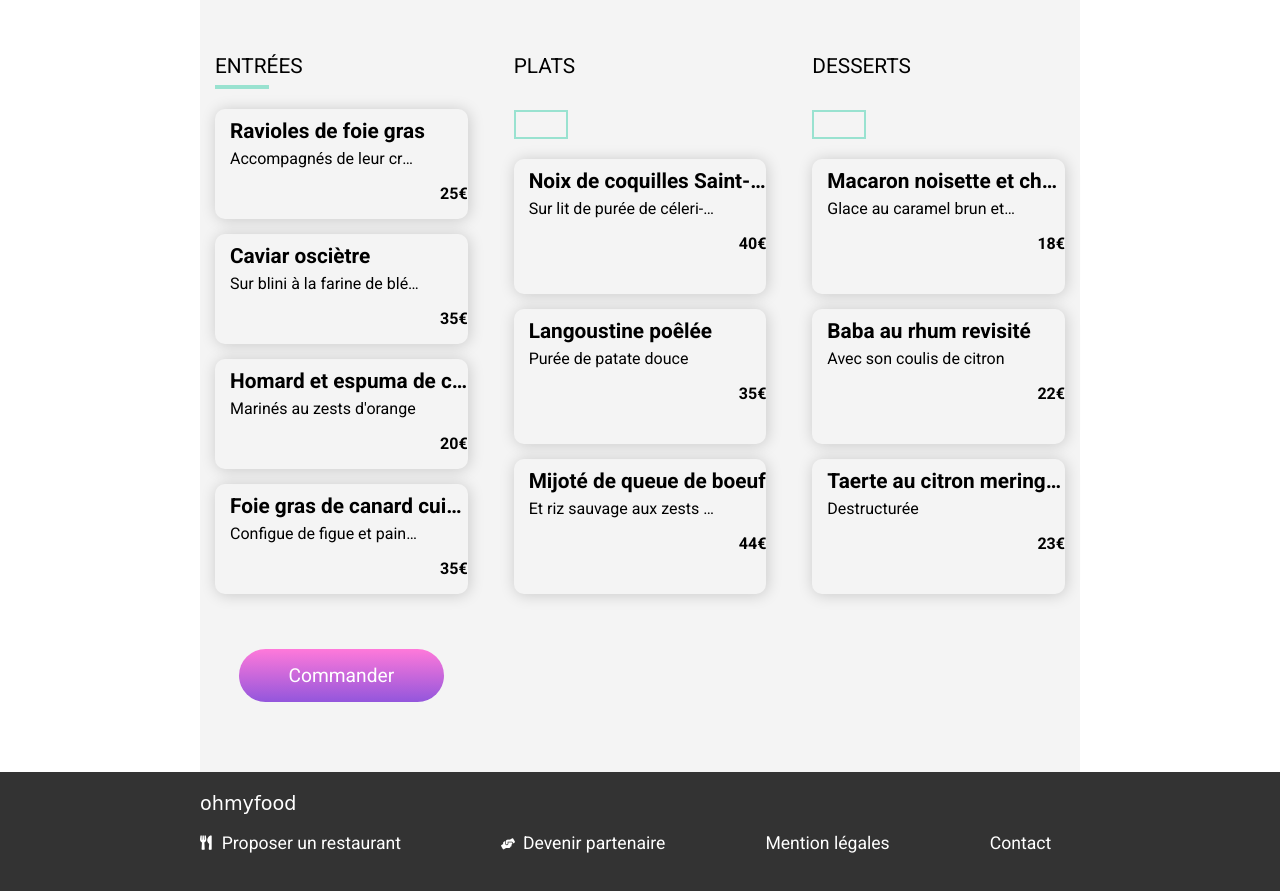
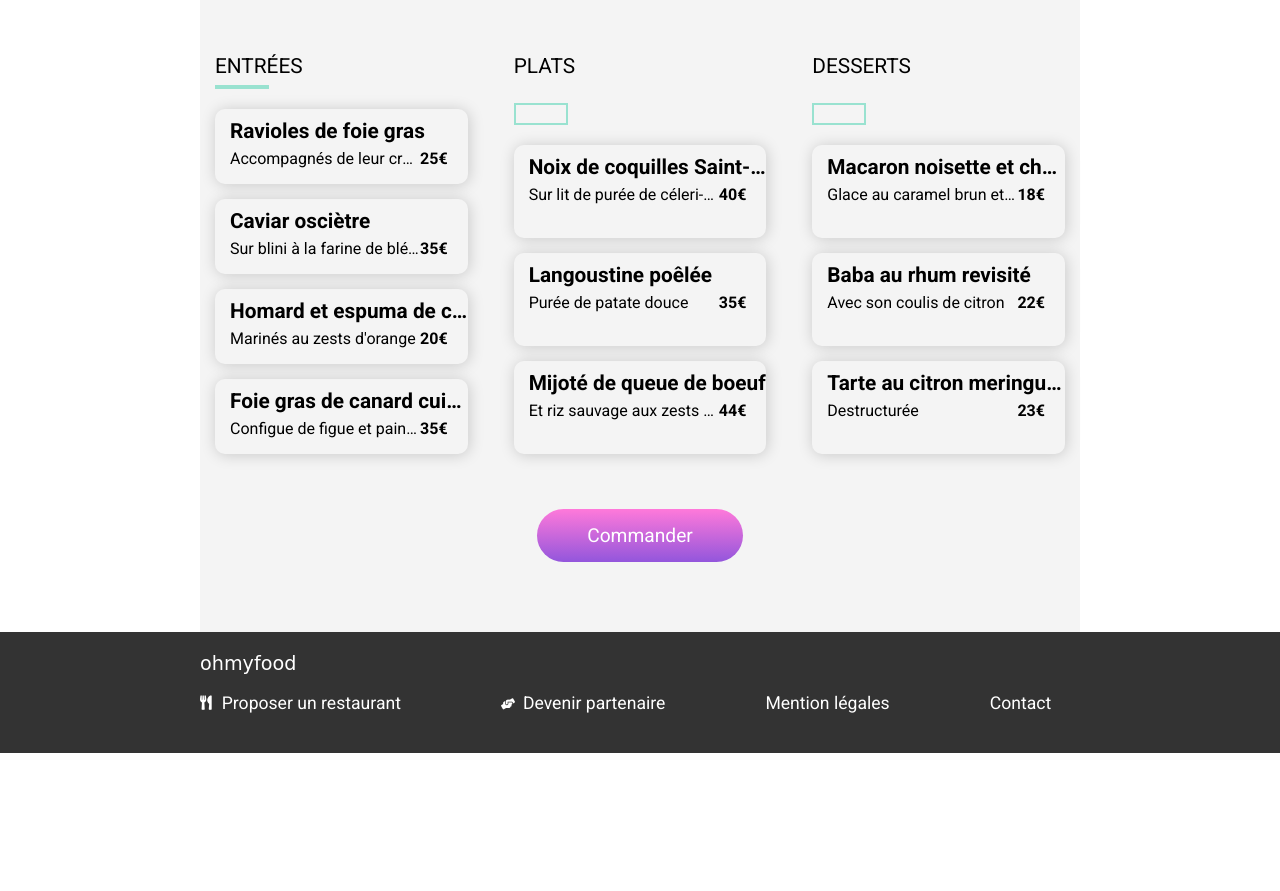
Before and after one commit to Jimmy-Postil/JimmyPostil_3_07012021, a website: page la_note_enchantée.html in a window 1280 px wide. Shown: the part 591-1482 px from the top of the page. After the commit the page ends 1344 px from the top, so only its background shows below. Drawn offline with Linux system fonts and the light colour scheme; a web font is replaced by a local one.

Commit message:
Modification des pages de menu en desktop

```diff
--- a/la_note_enchantée.html
+++ b/la_note_enchantée.html
@@ -44,26 +44,34 @@
 
               <div class="menu--entries">
                 <h3 class="menu--entries_title">Ravioles de foie gras</h3>
+                  <div class="menu--flex">
                     <p class="menu--entries_title_txt">Accompagnés de leur crème à la truffe</p>
                     <p class="menu--entries_title_txt__price">25€</p>
+                  </div>
               </div>
 
               <div class="menu--entries">
                 <h3 class="menu--entries_title">Caviar osciètre</h3>
+                  <div class="menu--flex">
                     <p class="menu--entries_title_txt">Sur blini à la farine de blé noir</p>
                     <p class="menu--entries_title_txt__price">35€</p>
+                  </div>
               </div>
 
               <div class="menu--entries">
                 <h3 class="menu--entries_title">Homard et espuma de châtaignes</h3>
+                  <div class="menu--flex">
                     <p class="menu--entries_title_txt">Marinés au zests d'orange</p>
                     <p class="menu--entries_title_txt__price">20€</p>
+                  </div>
               </div>
 
               <div class="menu--entries">
                 <h3 class="menu--entries_title">Foie gras de canard cuit entier</h3>
+                  <div class="menu--flex">
                     <p class="menu--entries_title_txt">Configue de figue et pain toasté</p>
                     <p class="menu--entries_title_txt__price">35€</p>
+                  </div>
               </div>
             </div>
 
@@ -75,22 +83,29 @@
 
               <div class="menu--plats">
                 <h3 class="menu--plats_title">Noix de coquilles Saint-Jacques</h3>
+                  <div class="menu--flex">
                     <p class="menu--entries_title_txt">Sur lit de purée de céleri-rave</p>
                     <p class="menu--plats_title_txt__price">40€</p>
+                  </div>
               </div>
 
               <div class="menu--plats">
                 <h3 class="menu--plats_title">Langoustine poêlée</h3>
+                <div class="menu--flex">
                     <p class="menu--entries_title_txt">Purée de patate douce</p>
                     <p class="menu--plats_title_txt__price">35€</p>
+                </div>
               </div>
 
               <div class="menu--plats">
                 <h3 class="menu--plats_title">Mijoté de queue de boeuf</h3>
+                <div class="menu--flex">
                     <p class="menu--entries_title_txt">Et riz sauvage aux zests de citron</p>
                     <p class="menu--plats_title_txt__price">44€</p>
+                  </div>
               </div>
             </div>
+
 
           <div class="menu">
             <h2>Desserts</h2>
@@ -99,22 +114,29 @@
 
               <div class="menu--desserts">
                 <h3 class="menu--desserts_title">Macaron noisette et chocolat</h3>
+                <div class="menu--flex">
                     <p class="menu--entries_title_txt">Glace au caramel brun et sel de Guérande</p>
                     <p class="menu--desserts_title_txt__price">18€</p>
+                </div>
             </div>
 
             <div class="menu--desserts">
                 <h3 class="menu--desserts_title">Baba au rhum revisité</h3>
+                <div class="menu--flex">
                     <p class="menu--entries_title_txt">Avec son coulis de citron</p>
                     <p class="menu--desserts_title_txt__price">22€</p>
+                </div>
             </div>
 
             <div class="menu--desserts">
-                <h3 class="menu--desserts_title">Taerte au citron meringuée</h3>
+                <h3 class="menu--desserts_title">Tarte au citron meringuée</h3>
+                <div class="menu--flex">
                     <p class="menu--entries_title_txt">Destructurée</p>
                     <p class="menu--desserts_title_txt__price">23€</p>
+              </div>
             </div>
           </div>
+        </div>
 
         <div class="button">
             <button class="button--command" type="submit">Commander</button>
--- a/sass/libs/mixins.scss
+++ b/sass/libs/mixins.scss
@@ -38,9 +38,7 @@
             overflow: hidden;
             text-overflow: ellipsis;
         &__price{
-            display: flex;
-            justify-content: flex-end;
-            align-items: flex-end;
+            padding-right: 20px;
             font-weight: bold;
         }
     }
--- a/sass/mains.scss
+++ b/sass/mains.scss
@@ -561,6 +561,11 @@ footer p{
     grid-template-columns: 1fr;
 }
 
+.menu--flex{
+    display: flex;
+    justify-content: space-between;
+}
+
 .menu-desktop{
     @include desktop{
         display: grid;
@@ -568,6 +573,11 @@ footer p{
         column-gap: 1rem;
     }
 }
+
+.menu--column{
+    display: none;
+}
+
 
 .menu--entries{
     @include menu;
@@ -581,6 +591,7 @@ footer p{
 .menu--desserts{
     @include menu
 }
+
 
 .button{
     display: flex;
```
Also changed, not shown: a_la_française.html (+18 -0 lines), la_palette_du_goût.html (+18 -0 lines), le_délice_des_sens.html (+18 -0 lines), publics/style.css, 1 other file.
